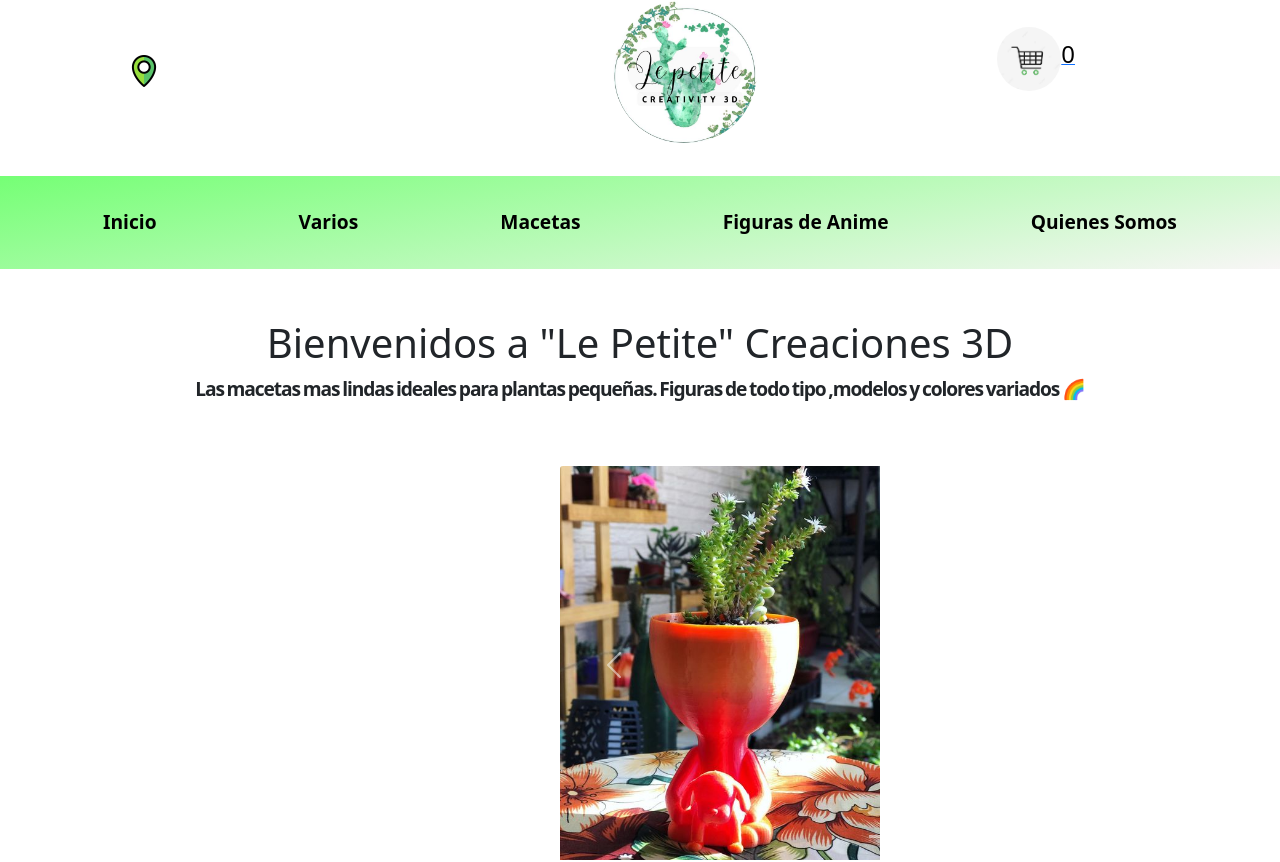
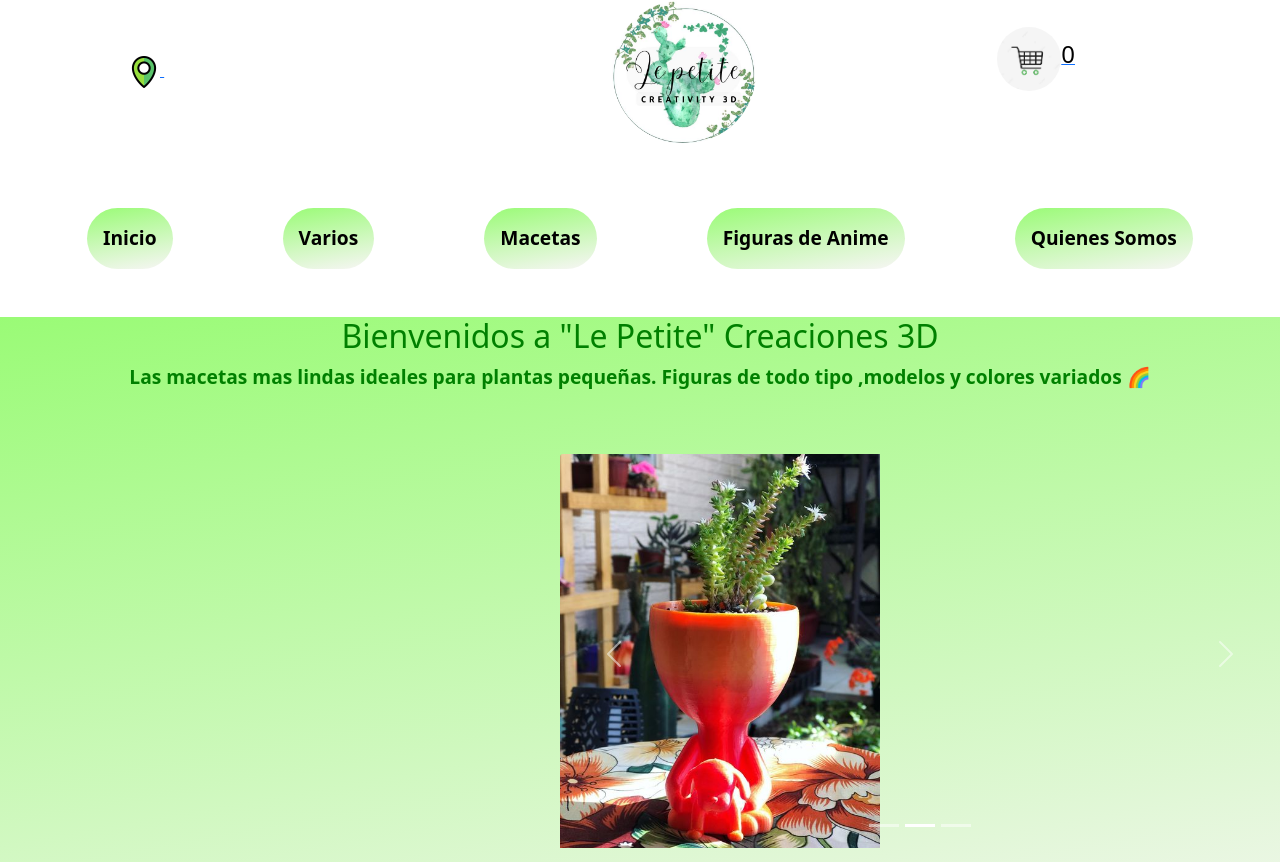
Before and after one commit to Sol-moreno/proyecto-final-react, a React (Vite) app: page / in a window 1280 px wide. Shown: the top 862 px of the page. Built offline with nearby package versions, Linux system fonts and the light colour scheme.

Commit message:
ultimos cambios

```diff
--- a/package.json
+++ b/package.json
@@ -19,6 +19,7 @@
     "react-icons": "^4.10.1",
     "react-router-dom": "^6.14.2",
     "sass": "^1.64.2",
+    "sweetalert2": "^11.7.22",
     "yup": "^1.2.0"
   },
   "devDependencies": {
--- a/src/App.jsx
+++ b/src/App.jsx
@@ -11,7 +11,8 @@ import {BrowserRouter, Routes, Route, Navigate} from "react-router-dom"
 import { CartProvider } from './Components/Contexto/CartContext';
 import CartView from './Components/CartView/CartView'
 import 'bootstrap/dist/css/bootstrap.min.css';
-import './App.css'
+
+
 
 
 
--- a/src/Components/CartView/CartView.jsx
+++ b/src/Components/CartView/CartView.jsx
@@ -33,8 +33,7 @@ const CartView = () => {
                     <div className='productosfinal'  key={item.id}>
                         <img style= {{height:'18rem'}}  src={item.img} alt={item.nombre}/>
                         <div className="cantidadfinal">
-                        {/* <p> ${item.precio * item.cantidad}</p> */}
-                        <p>Cantidad: {item.cantidad}</p>
+                        <p className="productosA">Productos Agregados: {item.cantidad}</p>
                         <button onClick={() => removerDelCarrito(item.id)} className="btn btn-danger"><FaTrashAlt/></button>
                         </div>
                     </div>
--- a/src/Components/CartView/CartView.scss
+++ b/src/Components/CartView/CartView.scss
@@ -24,3 +24,6 @@
     display: flex;
     margin-left: 4rem;
 }
+.productosA {
+    font-size: larger;
+}
--- a/src/Components/Checkout/Checkout.jsx
+++ b/src/Components/Checkout/Checkout.jsx
@@ -4,7 +4,10 @@ import { collection, getDocs, writeBatch, where, query, documentId, addDoc } fro
 import { db } from "../../Firebase/config";
 import { Link, Navigate } from "react-router-dom";
 import { Formik , Form, Field , ErrorMessage} from 'formik'
-import * as Yup from 'yup';
+import * as Yup from 'yup'
+
+
+
 
 
 const schema = Yup.object().shape({
@@ -85,13 +88,13 @@ const Checkout = () => {
   }
   if (tiketId) {
     return (
-      <div>
-        <h2> tu compra se registro con exito</h2>
-        <hr />
-        <p> tu numero de orde es : <strong> {tiketId}</strong> </p>
-        <Link to="/Inicio">volver</Link>
+     <div>
+     <h2> tu compra se registro con exito</h2>
+     <hr />
+      <p> tu numero de orde es : <strong> {tiketId}</strong> </p>
+      <Link to="/Inicio">Volver</Link>
 
-      </div>
+      // </div>
     )
   }
 
@@ -135,57 +138,12 @@ const Checkout = () => {
 
       </Formik>
 
-      {/* <form onSubmit={handleSubmit}>
-        <input
-          onChange={handleChange}
-          value={values.nombre}
-          type="text"
-          className="form-control my-2"
-          placeholder="Nombre"
-          name="nombre"
-        />
-
-        <input
-          onChange={handleChange}
-          value={values.email}
-          type="text"
-          className="form-control my-2"
-          placeholder="email"
-          name="email"
-        />
-        <input
-          onChange={handleChange}
-          value={values.direccion}
-          type="text"
-          className="form-control my-2"
-          placeholder="Dirección"
-          name="direccion"
-        />
-        <input
-          onChange={handleChange}
-          value={values.otro}
-          type="text"
-          className="form-control my-1"
-          placeholder="Otros"
-          name="otro"
-        />
-
-        <button className=" btn btn-success" type="submit"> Enviar </button>
-
-      </form> */}
-
-
-
-
 
 
 
     </div>
 
 
-  )
-
-
-}
+  )}
 
 export default Checkout
--- a/src/Components/Inicio/Inicio.scss
+++ b/src/Components/Inicio/Inicio.scss
@@ -1,6 +1,6 @@
 .Presentacion{
-    margin-top : 50px;
-    width:100%;
+    background-color:rgb(141, 245, 141);
+    background: linear-gradient(170deg, rgba(71, 248, 6, 0.548), rgba(245, 242, 242, 0.719));
 
 
 
@@ -22,15 +22,16 @@
 
 .Titulop{
     text-align:center;
+    color: green;
+    font-size: 2rem;
 
 }
 .Parrafop{
     text-align:center;
     line-height:normal;
-    word-spacing:-.1ch;
-    letter-spacing:-.1ch;
     font-weight:bold;
     font-size: larger;
+    color: green;
 
 
 
--- a/src/Components/Nabvar/Navbar.jsx
+++ b/src/Components/Nabvar/Navbar.jsx
@@ -14,7 +14,7 @@ return (
         <div className="headerContainer">
 
          <nav>
-         <Link className="linkNavbar" to= "/Ubicacion"><img src="/ubicacion.png" alt="ubicacion" className='ubicacion' /> </Link>
+         <Link to= "/Ubicacion"><img src="/ubicacion.png" alt="ubicacion" className='ubicacion' /> </Link>
 
                 <CartWidget />
             <img className="logo" src={logo}></img>
--- a/src/Components/Nabvar/Navbar.scss
+++ b/src/Components/Nabvar/Navbar.scss
@@ -12,26 +12,30 @@
 
 
 
- .Navbar{
+ .Navbar {
   position: relative;
   display: flex;
   padding: 2rem;
   justify-content: space-around;
-   background-color:rgb(141, 245, 141);
-  background: linear-gradient(170deg, rgba(4, 255, 4, 0.548), rgba(245, 242, 242, 0.719));
   margin-top: 2rem;
+
 
 
 
 
  }
 
+
+
  .linkNavbar{
    color: black;
    text-decoration: none;
    font-weight: bolder;
    font-size: larger;
-
+   background-color:rgb(141, 245, 141);
+   background: linear-gradient(170deg, rgba(71, 248, 6, 0.548), rgba(245, 242, 242, 0.719));
+   padding: 1rem;
+   border-radius: 3rem;
 
 
  }
```
Also changed, not shown: src/App.css (deleted, +0 -42 lines), 1 other file (tests, documents, lock files or other folders).
